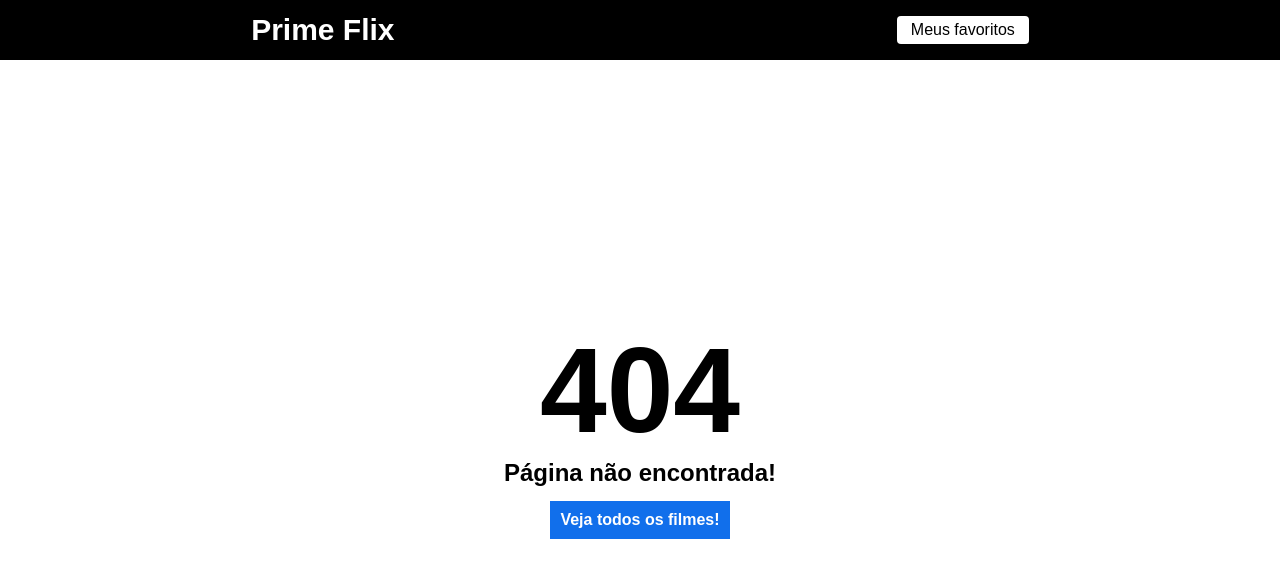
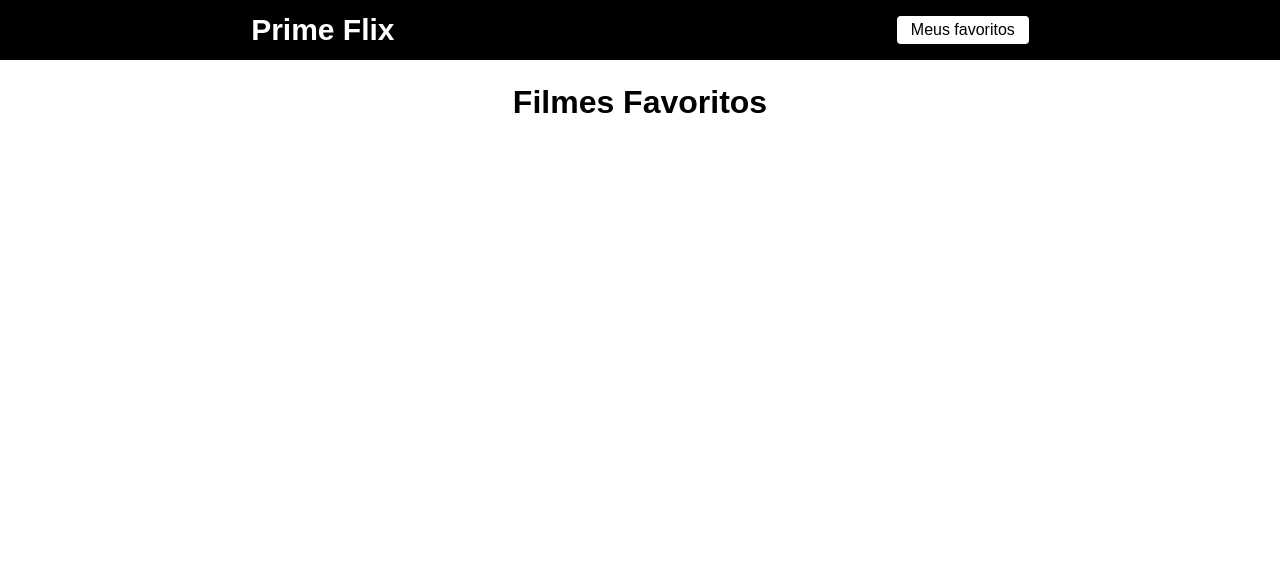
Before and after one commit to corteisjr/Prime-flix, a React (Create React App) app: page /favoritos in a window 1280 px wide. Before the commit this address had no page. Shown: the top 578 px of the page. Built offline with nearby package versions, Linux system fonts and the light colour scheme.

Commit message:
FEAT: add favorite movies page

```diff
--- /dev/null
+++ b/src/pages/Favoritos/favoritos.css
@@ -0,0 +1,37 @@
+.meus-filmes {
+  margin-top: 24px;
+  display: flex;
+  flex-direction: column;
+  align-items: center;
+}
+
+.meus-filmes h1 {
+  margin-bottom: 14px;
+}
+
+.meus-filmes span {
+  font-size: 18px;
+}
+
+.meus-filmes ul {
+  width: 720px;
+}
+
+.meus-filmes ul li {
+  list-style: none;
+  display: flex;
+  justify-content: space-between;
+  align-items: center;
+}
+
+.meus-filmes div {
+  display: flex;
+  justify-content: center;
+  align-items: center;
+}
+
+.meus-filmes div a {
+  text-decoration: none;
+  color: #116feb;
+  margin-right: 14px;
+}
--- /dev/null
+++ b/src/pages/Favoritos/index.js
@@ -0,0 +1,34 @@
+import { useEffect, useState } from "react";
+import "./favoritos.css";
+import { Link } from "react-router-dom";
+
+function Favoritos() {
+  const [filmes, setFilmes] = useState([]);
+
+  useEffect(() => {
+    const myFavorite = localStorage.getItem("@primeflix");
+    setFilmes(JSON.parse(myFavorite) || []);
+  }, []);
+
+  return (
+    <div className="meus-filmes">
+      <h1>Filmes Favoritos</h1>
+
+      <ul>
+        {filmes.map((item) => {
+          return (
+            <li key={item.id}>
+              <span>{item.title}</span>
+              <div>
+                <Link to={`/filme/${item.id}`}> Ver detalhes</Link>
+                <button>Excluir</button>
+              </div>
+            </li>
+          );
+        })}
+      </ul>
+    </div>
+  );
+}
+
+export default Favoritos;
--- a/src/routes.js
+++ b/src/routes.js
@@ -4,6 +4,7 @@
 import Filme from "./pages/Filme";
 import Header from "./components/Header";
 import Error from "./pages/Error";
+import Favoritos from "./pages/Favoritos";
 
 function RoutesApp() {
   return (
@@ -12,6 +13,8 @@
       <Routes>
         <Route path="/" element={<Home />} />
         <Route path="/filme/:id" element={<Filme />} />
+        <Route path="/favoritos" element={<Favoritos />} />
+
         <Route path="*" element={<Error />} />
       </Routes>
     </BrowserRouter>
```
